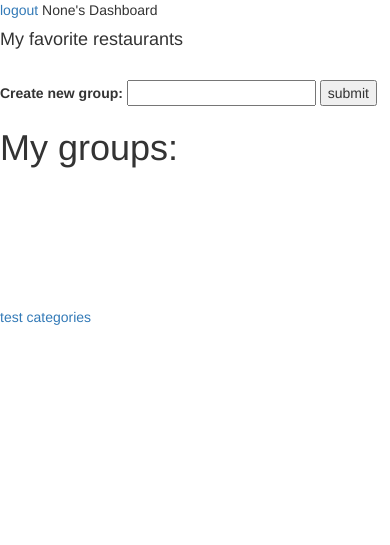
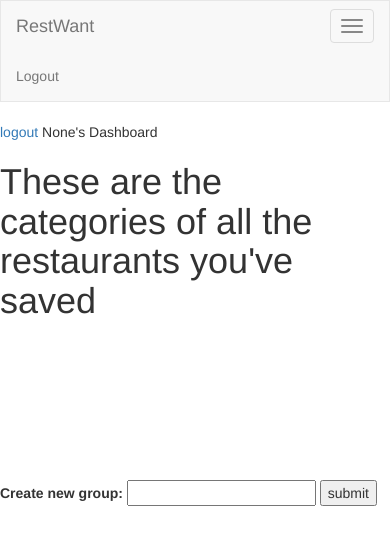
Before and after one commit to kjlundsgaard/hb-final-project, a Flask app: page / in a window 390 px wide. Shown: the top 545 px of the page. Run offline with Flask 2, Linux system fonts and the light colour scheme; the visitor is signed in with stand-in values (Sample User, id 1); data comes from the database, SQL or seed files in the repository; data that the repository does not hold is empty; some libraries are stand-ins or nearby versions.

Commit message:
some user flow clean up and added fave/unfave toggle class

```diff
--- a/server.py
+++ b/server.py
@@ -180,7 +180,11 @@ def show_list_details(list_id):
     list_item = List.query.filter_by(list_id=list_id).first()
     user_group = UserGroup.query.filter_by(user_id=user_id, group_id=list_item.group_id).first()
     restaurants_lists = RestaurantList.query.filter_by(list_id=list_id).all()
-    return render_template('list_view.html', list=list_item, user=user, user_group=user_group, restaurants_lists=restaurants_lists, login=session.get('user'))
+    faves = Fave.query.filter_by(user_id=user_id).all()
+    fave_rests = []
+    for fave in faves:
+        fave_rests.append(fave.restaurants)
+    return render_template('list_view.html', list=list_item, user=user, user_group=user_group, restaurants_lists=restaurants_lists, login=session.get('user'), fave_rests=fave_rests)
 
 
 @app.route('/search-restaurant.json', methods=['POST'])
@@ -291,7 +295,8 @@ def add_restaurant_to_faves():
     get_fave_restaurant = Fave.query.filter_by(restaurant_id=restaurant_id, user_id=user_id).first()
 
     if get_fave_restaurant:
-        pass
+        Fave.query.filter_by(fave_id=get_fave_restaurant.fave_id).delete()
+        db.session.commit()
     else:
         fave_restaurant = Fave(restaurant_id=restaurant_id, user_id=user_id)
         db.session.add(fave_restaurant)
@@ -394,26 +399,27 @@ def show_categories():
             }]
     }
 
-    # data = {
-    #     'types': []
-    # }
     i = 0
     for key, val in categories.items():
         data['labels'].append(key)
         data['datasets'][0]['data'].append(val)
         data['datasets'][0]['backgroundColor'].append("#" + colors[i % len(colors)])
-        data['datasets'][0]['hoverBackgroundColor'].append("#" + colors[i % len(colors)])
+        data['datasets'][0]['hoverBackgroundColor'].append("black")
         i = i + 1
 
-    # for i in data['types']:
-    #     data['types'][i]['color'] = '#' + colors[i/len(data['types'])]
-
-    print data
+    # print data
 
     return jsonify(data)
 
 
+@app.route('/user/<int:user_id>')
+def show_user_data(user_id):
+    """Goes to a user info page"""
 
+    user = User.query.filter_by(user_id=user_id).first()
+    faves = Fave.query.filter_by(user_id=user_id).all()
+
+    return render_template('user.html', faves=faves, user=user, login=session.get('user'))
 
 ##############################################################################
 
--- a/static/css/style.css
+++ b/static/css/style.css
@@ -12,3 +12,7 @@
     border : 2px solid black;
     /*display: inline;*/
 }
+
+.starred {
+    color: orange;
+}
--- a/static/js/chart.js
+++ b/static/js/chart.js
@@ -12,5 +12,4 @@ $.get("/categories.json", function (data) {
         options: options
     });
     console.log(data.types);
-  $('#chart-legend').html(myDonutChart.generateLegend());
 });
--- a/static/js/yelp.js
+++ b/static/js/yelp.js
@@ -135,7 +135,17 @@ function addRestaurantToDBsuccess(data){
     var listings = "";
 
     for (var i = 0; i < data.results.length; i++) {
-      listings = listings + "<li id=" + "'" + data.results[i].restaurant_id + "'" + " data-lat="+ "'" + data.results[i].latitude + "'" + " data-lng=" + "'" + data.results[i].longitude + "'" + " data-name="+ '"' + data.results[i].restaurant_name + '"' + " data-yelp="+ "'" + data.results[i].yelp_rating + "'" + ">" + data.results[i].restaurant_name + " | Yelp Rating: " + data.results[i].yelp_rating.toFixed(1) + " " + "<button class='remove-restaurant btn' type='button' data-restid=" + "'" + data.results[i].restaurant_id + "'" + ">Remove</button>\n<button class='star-restaurant btn' type='button' id=" + "'" + data.results[i].restaurant_id + "'" + " data-restid=" + "'" + data.results[i].restaurant_id + "'" + ">LIKE</button>\n<button class='visited-restaurant btn' type='button' data-restid=" + "'" + data.results[i].restaurant_id + "'"+ ">Visited</button></li>";
+      listings = listings + "<li id=" + "'" + data.results[i].restaurant_id + "'" +
+      " data-lat="+ "'" + data.results[i].latitude + "'" +
+      " data-lng=" + "'" + data.results[i].longitude + "'" +
+      " data-name="+ '"' + data.results[i].restaurant_name + '"' +
+      " data-yelp="+ "'" + data.results[i].yelp_rating + "'" + ">" +
+      data.results[i].restaurant_name + " | Yelp Rating: " +
+      data.results[i].yelp_rating.toFixed(1) + " " +
+      "<button class='remove-restaurant btn' type='button' data-restid=" +
+      "'" + data.results[i].restaurant_id + "'" +
+      ">Remove</button>\n<button class='visited-restaurant btn' type='button' data-restid=" +
+      "'" + data.results[i].restaurant_id + "'"+ ">Visited</button></li>";
     }
     // console.log(listings);
     $('#restaurant-list').html(listings);
@@ -225,7 +235,7 @@ function starRestaurantSuccess(result){
 
     var id = result.id;
 
-    $('#' + id).css('color', 'red'); // give our user some feedback
+    $('#'+ id + '.star-restaurant').toggleClass("starred"); // give our user some feedback
 }
 
 function starRestaurant(evt){
--- a/templates/base.html
+++ b/templates/base.html
@@ -9,6 +9,23 @@
         <script src="https://maxcdn.bootstrapcdn.com/bootstrap/3.3.6/js/bootstrap.min.js" integrity="sha384-0mSbJDEHialfmuBBQP6A4Qrprq5OVfW37PRR3j5ELqxss1yVqOtnepnHVP9aJ7xS" crossorigin="anonymous"></script>
     </head>
     <body>
+
+        <nav class="navbar navbar-default">
+  <div class="container-fluid">
+    <!-- Brand and toggle get grouped for better mobile display -->
+    <div class="navbar-header">
+      <button type="button" class="navbar-toggle collapsed" data-toggle="collapse" data-target="#bs-example-navbar-collapse-1" aria-expanded="false">
+        <span class="sr-only">Toggle navigation</span>
+        <span class="icon-bar"></span>
+        <span class="icon-bar"></span>
+        <span class="icon-bar"></span>
+      </button>
+      <a class="navbar-brand" href="/">RestWant</a>
+    </div>
+    <p class="navbar-text navbar-right"><a href="/logout" class="navbar-link">Logout</a></p>
+  </div><!-- /.container-fluid -->
+</nav>
+
           {% with messages = get_flashed_messages() %}
             {% if messages %}
             <ul class=flashes>
--- a/templates/dashboard.html
+++ b/templates/dashboard.html
@@ -7,12 +7,11 @@
 
 
 {{ user.fname }}'s Dashboard
-<h4>My favorite restaurants</h4>
-{% for fave in faves %}
-    <a href="{{ fave.restaurants.link }} " target="_blank"><p>{{ fave.restaurants.restaurant_name }}</p></a>
-{% endfor %}
 
-
+<div class="category-chart">
+    <h1>These are the categories of all the restaurants you've saved</h1>
+    <canvas id="myChart" style={width: 100px;, height=100px;}></canvas>
+</div>
 <br>
 
 <form action='/new-group' method='POST'>
@@ -20,20 +19,29 @@
     <input type="text" name="group" id="new-group">
     <input type="submit" value="submit">
 </form>
-<h1>My groups:</h1>
-{% for group in user.groups %}
-    <a href="groups/{{ group.group_id }}"><h1>{{ group.group_name }}</h1></a>
-    <button class="leave-group" data-groupid="{{ group.group_id }}">Leave This Group</button>
-    <h3>Group Lists:</h3>
-    {% for list in group.lists %}
-        <h2><a href="lists/{{ list.list_id }}">{{ list.list_name }}</a></h2>
-    {% endfor %}
-{% endfor %}
-<div class="category-chart">
-    <canvas id="myChart" style={width: 100px;, height=100px;}></canvas>
-    <div id="chart-legend" class="chart-legend"></div>
+<div  class="container">
+    <div class="row">
+        {% for group in user.groups %}
+        <div class="col-xs-6 col-sm-4">
+            <div class="panel panel-default">
+            <div class="panel-body">
+            <a href="groups/{{ group.group_id }}"><h2>{{ group.group_name }}</h2></a>
+            <button class="leave-group" data-groupid="{{ group.group_id }}">Leave This Group</button>
+                        <h3>Categories:</h3>
+            <div class="panel panel-default">
+                <div class="panel-body">
+            {% for list in group.lists %}
+                <h2>{{ list.list_name }}</h2>
+            {% endfor %}
+            </div>
+            </div>
+        </div>
+    </div>
 </div>
-<a href='/categories'>test categories</a>
+        {% endfor %}
+    </div>
+</div>
+
 {% endif %}
 <script src="https://ajax.googleapis.com/ajax/libs/jquery/1.12.2/jquery.min.js"></script>
 <script src="/static/js/yelp.js"></script>
--- a/templates/login_form.html
+++ b/templates/login_form.html
@@ -1,6 +1,9 @@
 {% extends 'base.html' %}
 {% block content %}
 <!-- <a href='/sign-up-form'>Sign up</a> -->
+
+<div class="panel panel-default">
+  <div class="panel-body">
     Log in:
         <form action='/login' method='POST'>
         <label for="email">Email</label>
@@ -11,4 +14,7 @@ Log in:
         <br>
         <input type="submit" value="submit">
         </form>
+  </div>
+</div>
+
 {% endblock %}
```
Also changed, not shown: templates/group_view.html (+16 -8 lines), templates/list_view.html (+7 -2 lines), templates/my_faves.html (deleted, +0 -14 lines), templates/user.html (added, +15 -0 lines). Lines whose indentation alone changed are shown as unchanged.
